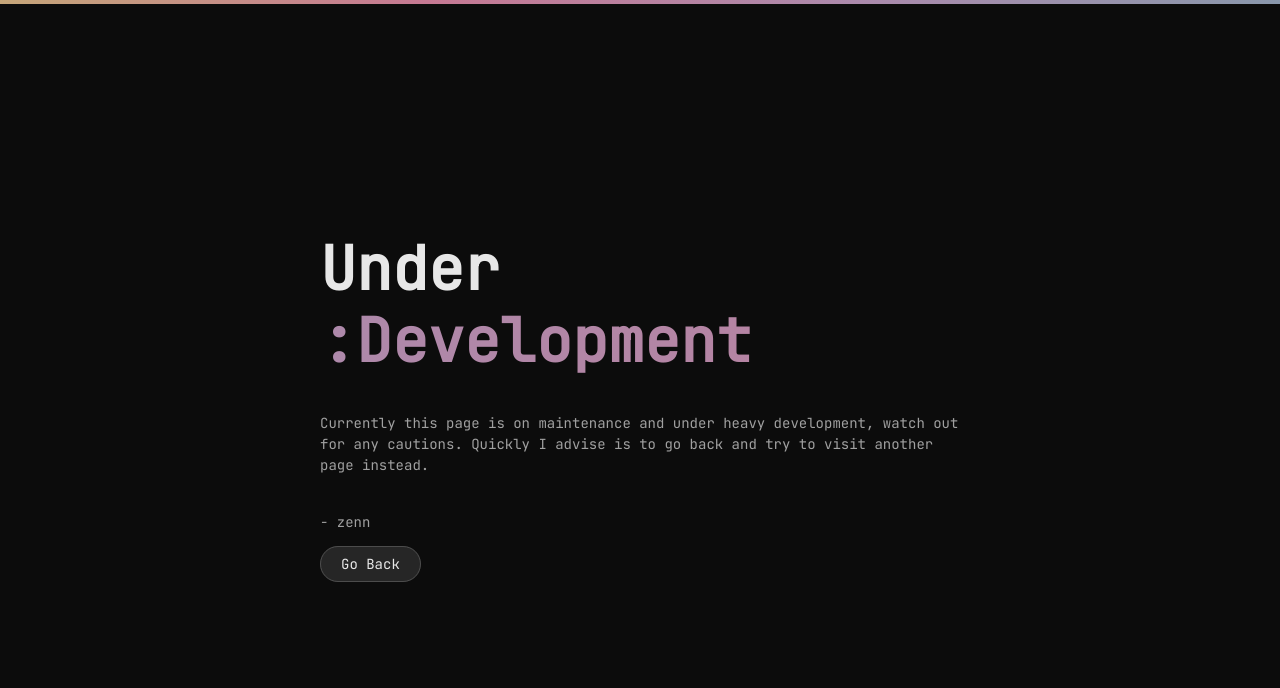
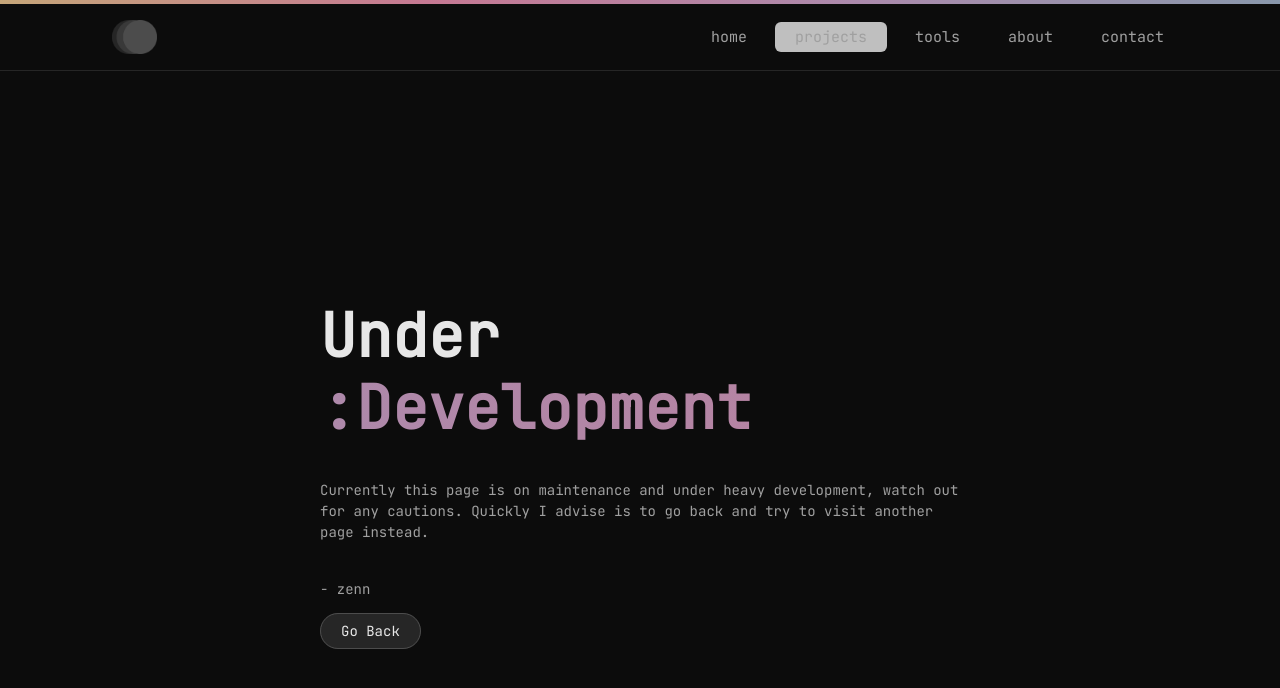
Before and after one commit to riyuzenn/portfolio, a Next.js app: page /projects in a window 1280 px wide. Shown: the top 688 px of the page. Built offline with nearby package versions, Linux system fonts and the light colour scheme.

Commit message:
upt: add header

```diff
--- a/pages/projects.tsx
+++ b/pages/projects.tsx
@@ -1,12 +1,13 @@
 import type { NextPage } from "next";
 import Link from "next/link";
 import PageHead from "../components/head";
+import Header from "../components/header";
 
 const Projects: NextPage = () => {
     return (
         <>
             <PageHead title="riyuzenn – projects" image="/preview.png" />
-            <div className="top-0 z-30 h-1 gb"></div>
+            <Header />
             <div className="flex justify-center items-center h-screen mx-5 xl:mx-80 lg:mx-64 md:mx-52 sm:mx-48">
                 <div className="w-full space-y-9">
                     <h1 className="text-[#e7e7e7] text-[40px] font-bold leading-[3.5rem] xl:leading-[4.5rem] xl:text-[60px] lg:leading-[4.5rem] lg:text-[60px]">
```
